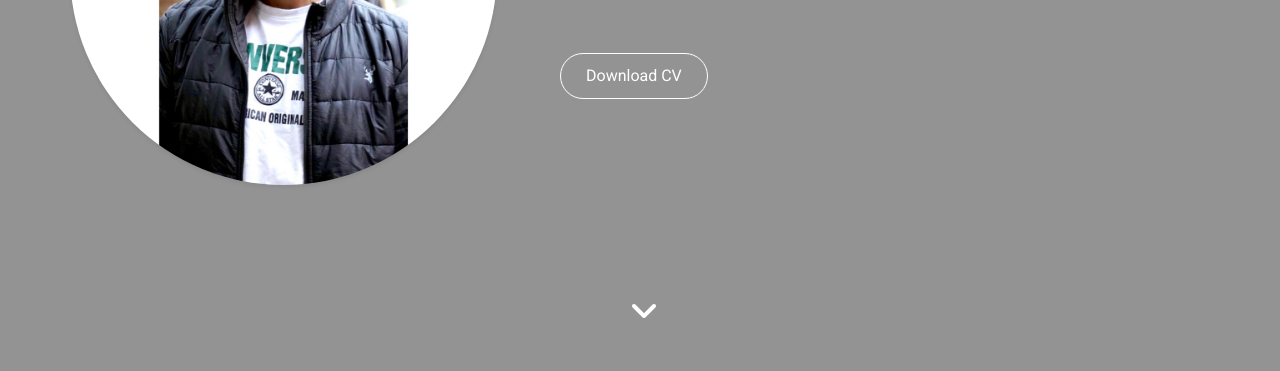
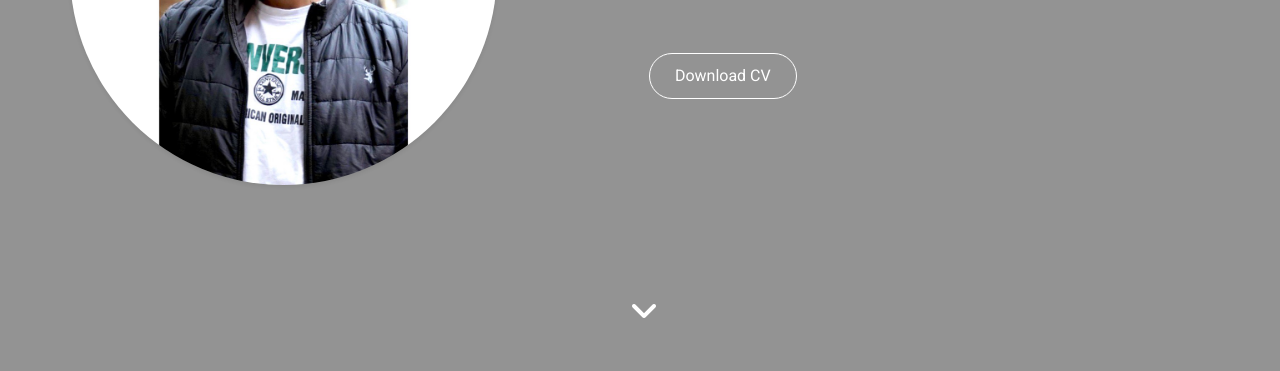
Before and after one commit to harismansoor/harismansoor.github.io, a plain HTML site: page index.html in a window 1280 px wide. Shown: the part 429-800 px from the top of the page. Drawn offline with nearby package versions, Linux system fonts and the light colour scheme; a web font is replaced by a local one.

Commit message:
Update index.html

```diff
--- a/index.html
+++ b/index.html
@@ -59,7 +59,7 @@
                     <h1 class="typed-text-output d-inline font-weight-lighter text-white"></h1>
                     <div class="typed-text d-none">CS Junior, Web Designer, UI designer, Front End Developer, Graphic Designer, Freelancer</div>
                     <div class="d-flex align-items-center justify-content-center justify-content-lg-start pt-5">
-                        <a href="HarisMansoor_CV_2022.pdf" download class="btn btn-outline-light mr-5">Download CV</a>
+                        <a href="HarisMansoor_CV_2022.pdf" download class="btn btn-outline-light mr-5" style="margin-left:14%;">Download CV</a>
                     </div>
                 </div>
             </div>
```
